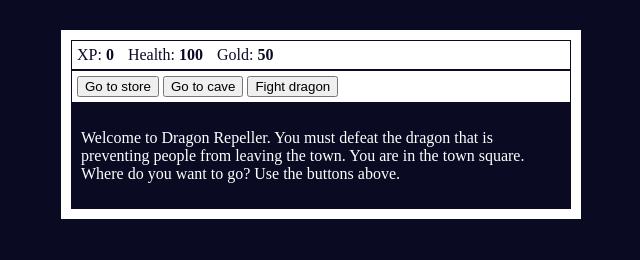
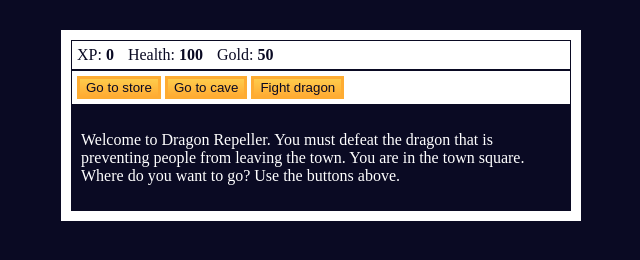
Before and after one commit to Chetan3500/javascript-projects, a plain HTML site: page 01-a-role-playing-game/index.html in a window 1280 px wide. Shown: the whole page, without its empty margins (319-959 px from the left). Drawn offline with Linux system fonts and the light colour scheme.

Commit message:
feat: button style added.

```diff
--- a/01-a-role-playing-game/style.css
+++ b/01-a-role-playing-game/style.css
@@ -38,3 +38,11 @@ body {
 .stat {
   padding-right: 10px;
 }
+
+button {
+  cursor: pointer;
+  color: #0a0a23;
+  background-color: #feac32;
+  background-image: linear-gradient(#fecc4c, #ffac33);
+  border: 3px solid #feac32;
+}
```
